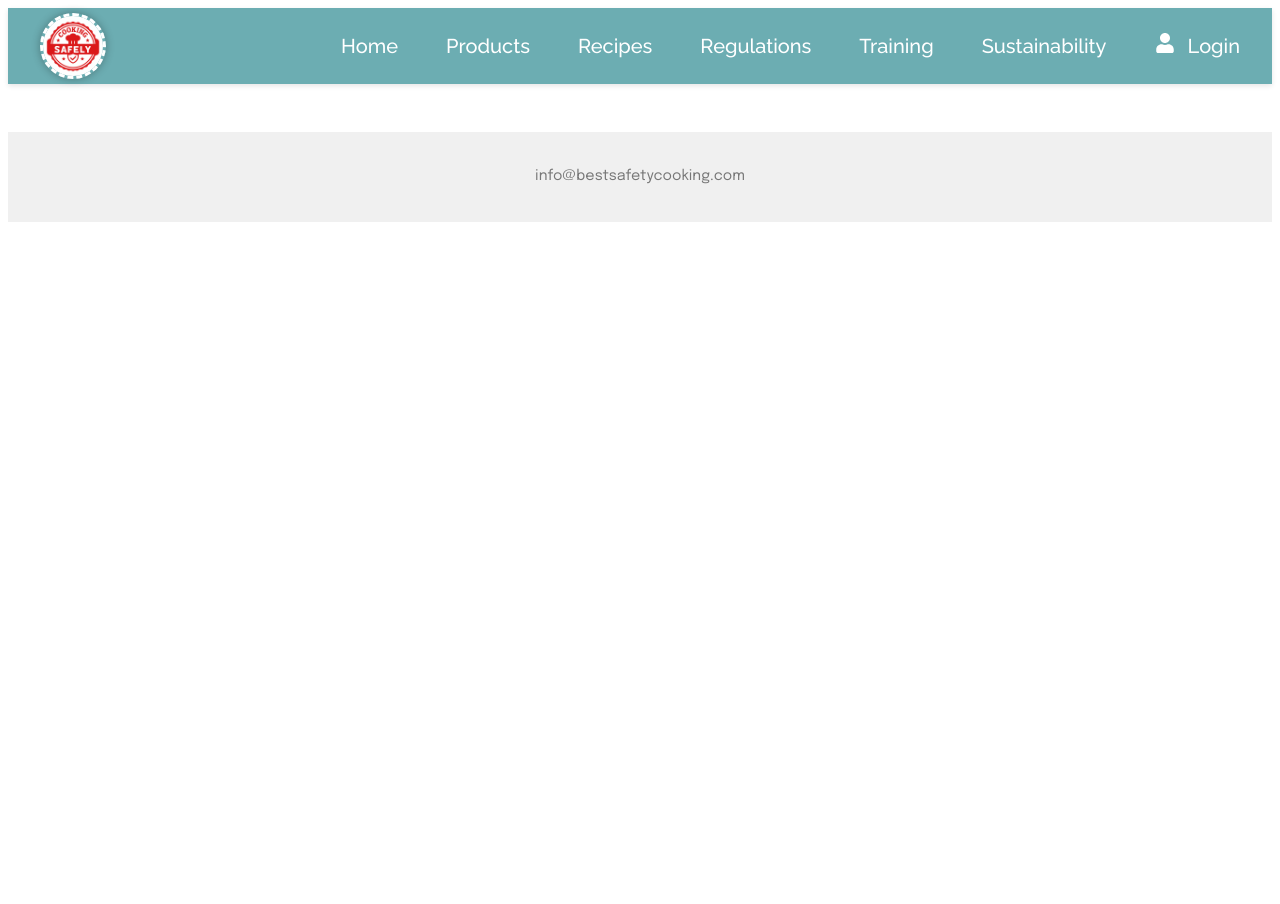
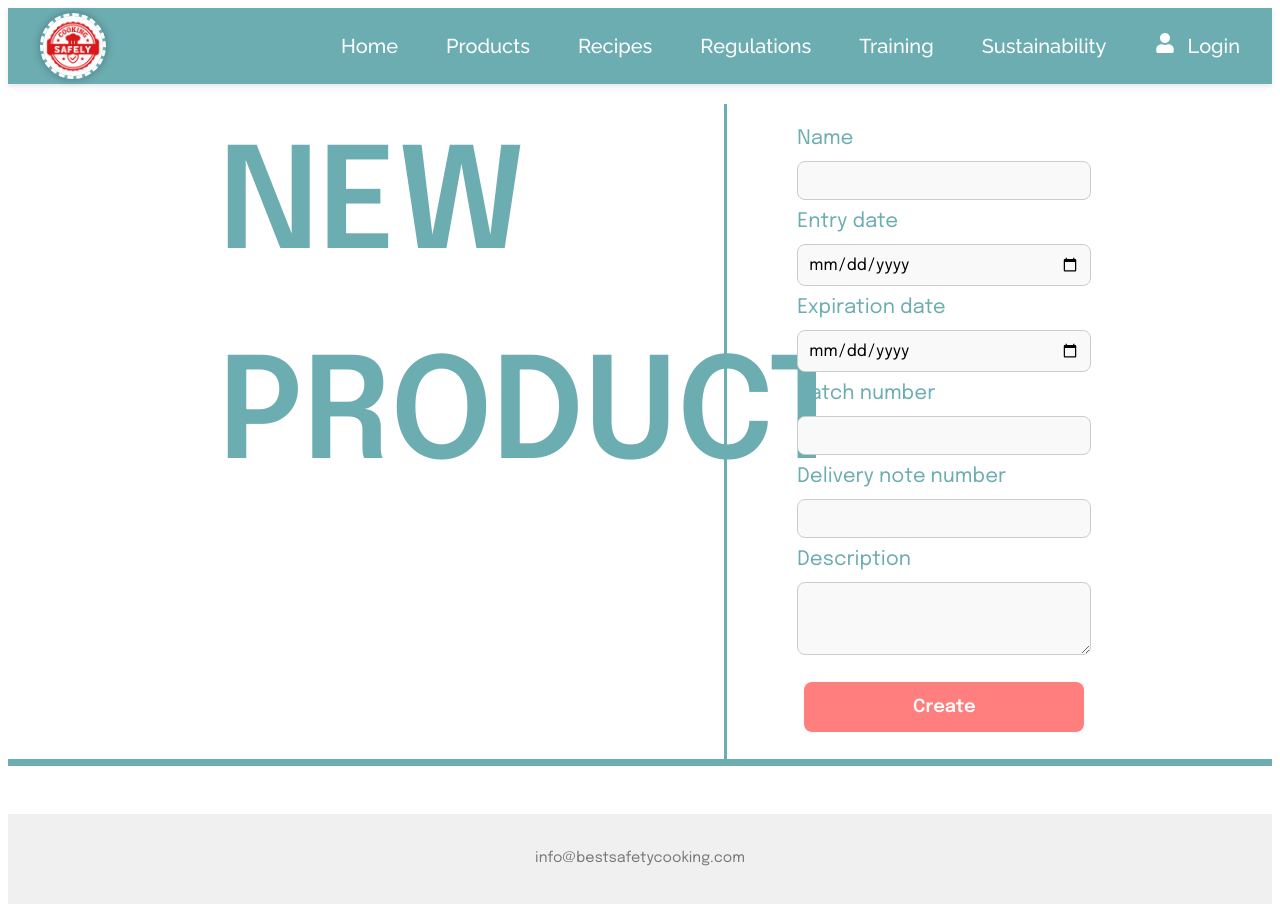
Before and after one commit to AnaBMo/full-stack-final-project-frontend, a React (Vite) app: page /products/new in a window 1280 px wide. Before the commit the page ends 808 px from the top, so only its background shows below. Built offline with nearby package versions, Linux system fonts and the light colour scheme; no server answers.

Commit message:
NewProduct + NavBar changes

```diff
--- a/src/components/NavBar.jsx
+++ b/src/components/NavBar.jsx
@@ -7,6 +7,8 @@ import { FaUser } from "react-icons/fa";
 function NavBar() {
   const location = useLocation();
   const isHome = location.pathname === "/";
+  const isProducts = location.pathname === "/products";
+  const isRecipes = location.pathname === "/recipes";
 
   return (
     <>
@@ -20,9 +22,9 @@ function NavBar() {
         )}
 
         <nav className="navbar-links">
-          <Link to="/">Home</Link>
-          <Link to="/products">Products</Link>
-          <Link to="/recipes">Recipes</Link>
+          {!isHome && <Link to="/">Home</Link>}
+          {!isProducts && <Link to="/products">Products</Link>}
+          {!isRecipes && <Link to="/recipes">Recipes</Link>}
           <Link to="/under-construction">Regulations</Link>
           <Link to="/under-construction">Training</Link>
           <Link to="/under-construction">Sustainability</Link>
--- a/src/pages/product/NewProduct.css
+++ b/src/pages/product/NewProduct.css
@@ -0,0 +1,91 @@
+.new-product-page {
+    display: flex;
+    justify-content:center;
+    margin: 0 auto;
+    font-family: 'Epilogue', sans-serif;
+    border-bottom: 7px solid #6CADB2;
+}
+
+.title-wrapper{
+    width: 40%;
+    border-right: 3px solid #6CADB2;
+    margin-top: 20px;
+    margin-left: 50px;
+}
+
+.title-wrapper h2 {
+    font-size: 140px;
+    color: #6CADB2;
+    text-align: left;
+    margin-right: 50px;
+}
+
+.form-wrapper{
+    margin-top: 20px;
+    margin-left: 50px;
+}
+
+.new-product-form {
+    display: flex;
+    flex-direction: column;
+    gap: 7px;
+    padding: 20px;
+}
+
+.new-product-form label {
+    font-size: 20px;
+    color: #6CADB2;
+    font-weight: 500;
+}
+
+.new-product-form input,
+.new-product-form textarea {
+    padding: 10px;
+    border: 1px solid #ccc;
+    border-radius: 8px;
+    font-size: 1rem;
+    font-family: inherit;
+    background-color: #f9f9f9;
+}
+
+.new-product-form button {
+    margin-top: 20px;
+    font-size: 18px;
+}
+
+.success-msg {
+    color: rgb(107, 204, 107);
+    text-align: center;
+    margin:0;
+}
+
+@media (max-width: 678px) {
+
+    .new-product-page {
+        display: flex;
+        flex-direction: column;
+        justify-content:center;
+        align-items: center;
+        margin: 0 auto;
+        font-family: 'Epilogue', sans-serif;
+        border-bottom: 7px solid #6CADB2;
+    }
+
+    .new-product-page h2 {
+      font-size: 50px;
+      margin: 0;
+      padding-left: 20px;
+    }
+
+    .title-wrapper{
+        width: 60%;
+        margin-top: 20px;
+        border-right: none;
+    }
+
+    .success-msg {
+        color: rgb(107, 204, 107);
+        text-align: center;
+        margin:0;
+    }
+}
--- a/src/pages/product/NewProduct.jsx
+++ b/src/pages/product/NewProduct.jsx
@@ -0,0 +1,76 @@
+import { useState } from "react";
+import axios from "axios";
+import "./NewProduct.css";
+
+function NewProduct() {
+  const [formData, setFormData] = useState({
+    name: "",
+    entryDate: "",
+    expirationDate: "",
+    batchNumber: "",
+    deliveryNoteNumber: "",
+    description: "",
+  });
+  const [success, setSuccess] = useState("");
+
+
+  const handleChange = (e) => {
+    setFormData({
+      ...formData,
+      [e.target.name]: e.target.value,
+    });
+  };
+
+  const handleSubmit = async (e) => {
+    e.preventDefault();
+    try {
+      await axios.post(`${import.meta.env.VITE_API_URL}/products`, formData);
+      setSuccess("Product created successfully!");
+      setFormData({
+        name: "",
+        entryDate: "",
+        expirationDate: "",
+        batchNumber: "",
+        deliveryNoteNumber: "",
+        description: "",
+      });
+    } catch (error) {
+      console.error("Error creating product:", error);
+      setSuccess("");
+    }
+  };
+
+    return (
+        <div className="new-product-page">
+            <div className="title-wrapper">
+                <h2>NEW PRODUCT</h2>
+            </div>
+            <div className="form-wrapper">
+                <form className="new-product-form" onSubmit={handleSubmit}>
+                    <label>Name</label>
+                    <input type="text" name="name" value={formData.name} onChange={handleChange} required />
+
+                    <label>Entry date</label>
+                    <input type="date" name="entryDate" value={formData.entryDate} onChange={handleChange} required />
+
+                    <label>Expiration date</label>
+                    <input type="date" name="expirationDate" value={formData.expirationDate} onChange={handleChange} required />
+
+                    <label>Batch number</label>
+                    <input type="text" name="batchNumber" value={formData.batchNumber} onChange={handleChange} required />
+
+                    <label>Delivery note number</label>
+                    <input type="text" name="deliveryNoteNumber" value={formData.deliveryNoteNumber} onChange={handleChange} required />
+
+                    <label>Description</label>
+                    <textarea name="description" value={formData.description} onChange={handleChange} rows="3" />
+
+                    <button type="submit">Create</button>
+                    {success && <p className="success-msg">{success}</p>}
+                </form>
+            </div>
+        </div>
+    );
+}
+
+export default NewProduct;
--- a/src/pages/product/Products.css
+++ b/src/pages/product/Products.css
@@ -9,6 +9,11 @@ h1{
 }
 
 /* botones */
+button {
+    margin: 7px;
+    width: 280px;
+    height: 50px;
+}
 .products-btns {
     display: flex;
     flex-direction: row;
@@ -17,7 +22,8 @@ h1{
     margin-bottom: 20px;
 }
 
-.products-btns button{
+.products-btns button
+.link-to-form {
     margin: 10px;
     font-size: 18px;
 }
@@ -76,7 +82,8 @@ h1{
 
     }
 
-    .products-btns button{
+    .products-btns button
+    .link-to-form {
         margin: 10px;
         font-size: 15px;
         width: 50%;
--- a/src/pages/product/Products.jsx
+++ b/src/pages/product/Products.jsx
@@ -1,4 +1,5 @@
 import { useEffect, useState } from "react";
+import { Link } from "react-router-dom";
 import axios from "axios";
 import "./Products.css";
 
@@ -37,7 +38,9 @@ function Products() {
         <div className="products-container">
             <h1>Products</h1>
             <div className="products-btns">
-                <button>New Product</button>
+                <Link className="link-to-form" to="/products/new">
+                  <button>New Product</button>
+                </Link>
                 <button onClick={expiringSoon}>Expiring Soon</button>
                 <button onClick={expired}>Expired</button>
                 <button onClick={allProducts}>All products</button>
--- a/src/routes/Routes.jsx
+++ b/src/routes/Routes.jsx
@@ -4,6 +4,7 @@ import Register from '../pages/register/Register';
 import Login from '../pages/login/Login';
 import UnderConstruction from '../pages/under-construction/UnderConstruction';
 import Products from "../pages/product/Products";
+import NewProduct from "../pages/product/NewProduct";
 
 function RoutesBrowser() {
   return (
@@ -14,6 +15,7 @@ function RoutesBrowser() {
           <Route path="/login" element={<Login />} />
           <Route path="/under-construction" element={<UnderConstruction />} />
           <Route path="/products" element={<Products />} />
+          <Route path="/products/new" element={<NewProduct />} />
         </Routes>
     </>
   );
```
